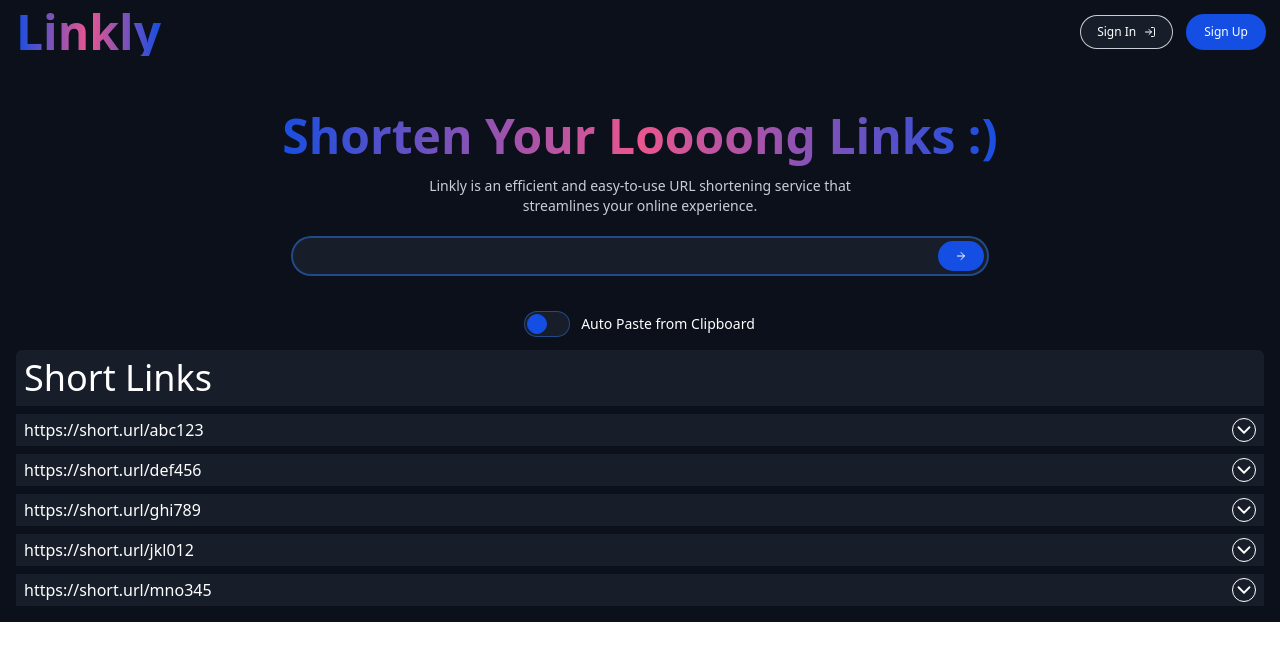
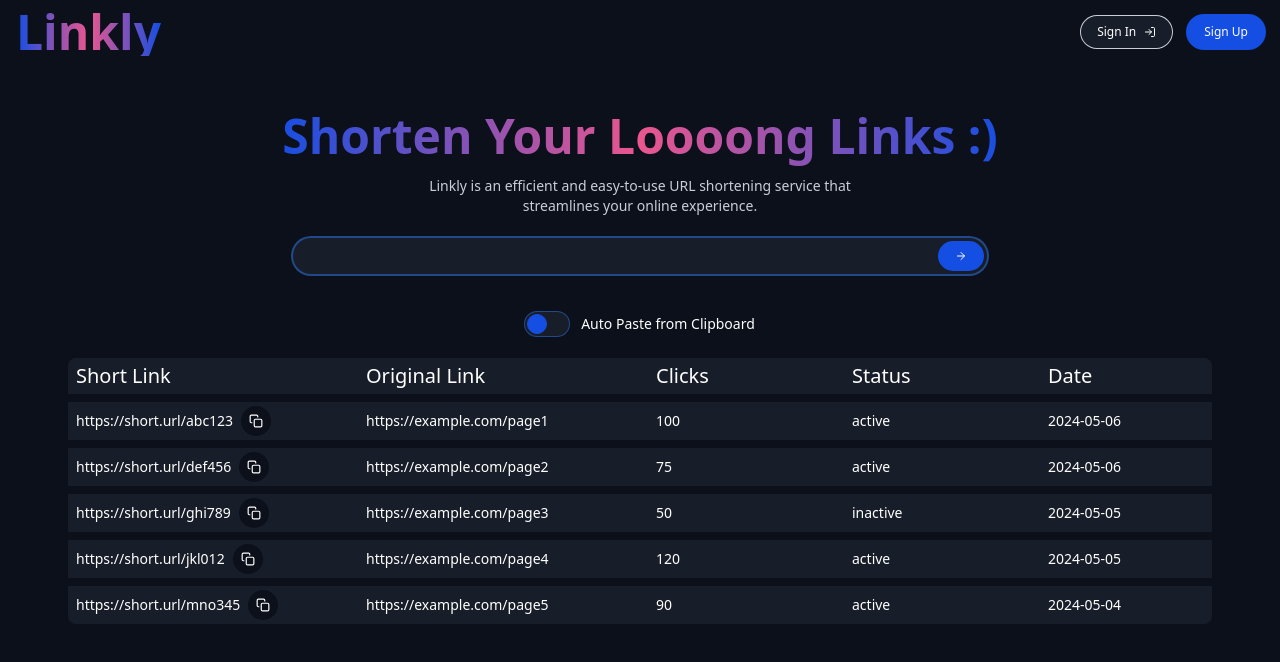
Before and after one commit to msi117/linkly-url-shortening, a React (Vite) app: page / in a window 1280 px wide. Shown: the top 662 px of the page. Built offline with nearby package versions, Linux system fonts and the light colour scheme.

Commit message:
added-links-section

```diff
--- /dev/null
+++ b/src/components/LinkComponent.tsx
@@ -0,0 +1,42 @@
+import { useState } from "react"
+import { FiChevronDown, FiCopy } from 'react-icons/fi'
+
+
+type Link = {
+    shortLink: string,
+    originalLink: string,
+    clicks: number,
+    status: string,
+    date: string
+}
+
+type LinkProps = {
+    link: Link
+}
+
+const LinkComponent = ({ link }: LinkProps) => {
+    const [open, setOpen] = useState(false)
+    return (
+        <div className="bg-gray my-2 px-2 py-1 text-white last:rounded-b-lg ">
+            <div className="flex gap-2 items-center">
+                <p className="text-sm font-light flex items-center text-start basis-2/5 lg:basis-1/4">{link.shortLink} <span className="bg-black p-2 rounded-full ml-2"><FiCopy /></span> </p>
+                <p className="text-sm font-light hidden lg:block lg:basis-1/4"> {link.originalLink} </p>
+                <p className="text-sm font-light hidden basis-1/5 sm:block md:basis-1/6"> {link.clicks} </p>
+                <p className="text-sm font-light hidden basis-1/5 sm:block md:basis-1/6"> {link.status} </p>
+                <p className="text-sm font-light hidden md:block"> {link.date} </p>
+                <span className="bg-black p-2 rounded-full ml-auto lg:hidden" onClick={() => setOpen(prevState => !prevState)}>
+                    <FiChevronDown className="border rounded-full" />
+                </span>
+            </div>
+            {
+                open && (
+                    <div>
+                        {/* create and format the link */}
+                    </div>
+                )
+            }
+        </div>
+    )
+}
+
+export default LinkComponent
--- a/src/components/LinksContainer.tsx
+++ b/src/components/LinksContainer.tsx
@@ -1,23 +1,23 @@
-import { FiChevronDown, FiCopy } from 'react-icons/fi'
+import LinkComponent from './LinkComponent'
 
 const LinksContainer = () => {
+
     return (
-        <section className="mx-auto">
-            <div className="bg-gray p-2 rounded-t-md">
-                <h1 className="text-xl text-white lg:text-4xl text-start">Short Links</h1>
+        <section className="mx-auto w-11/12 text-white">
+            <div className='flex gap-2 items-center bg-gray my-2 px-2 py-1 rounded-t-lg'>
+                <h2 className="text-xl font-medium flex items-center text-start basis-2/5 lg:basis-1/4">Short Link </h2>
+                <h2 className="text-xl font-medium hidden lg:block lg:basis-1/4"> Original Link </h2>
+                <h2 className="text-xl font-medium hidden basis-1/5 sm:block md:basis-1/6"> Clicks </h2>
+                <h2 className="text-xl font-medium hidden basis-1/5 sm:block md:basis-1/6"> Status </h2>
+                <h2 className="text-xl font-medium hidden md:block"> Date </h2>
             </div>
-            <div>
             {
                 links.map((link) => {
                     return (
-                            <div key={link.shortLink} className="bg-gray my-2 px-2 py-1 text-white flex justify-between items-center">
-                                <p className="">{link.shortLink} </p>
-                                <FiChevronDown size={24} className="border rounded-full" />
-                            </div>
+                        <LinkComponent key={link.shortLink} link={link} />
                     )
                 })
             }
-            </div>
         </section>
     )
 }
--- a/src/layouts/MainLayout.tsx
+++ b/src/layouts/MainLayout.tsx
@@ -3,7 +3,7 @@ import Header from '../components/Header'
 
 const MainLayout = () => {
     return (
-        <main className='bg-black'>
+        <main className='bg-black min-h-screen'>
             <Header />
             <Outlet />
         </main>
```
Also changed, not shown: .eslintrc.cjs. Lines whose indentation alone changed are shown as unchanged.
